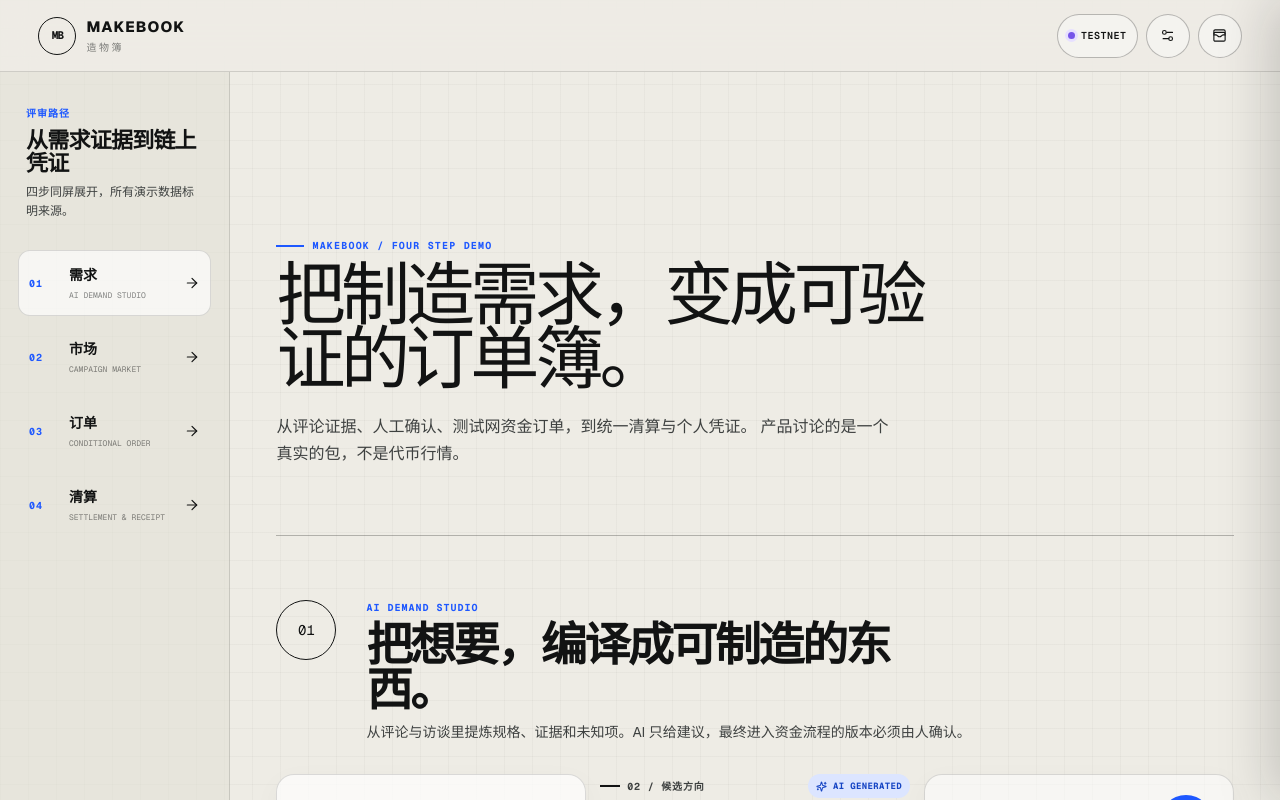
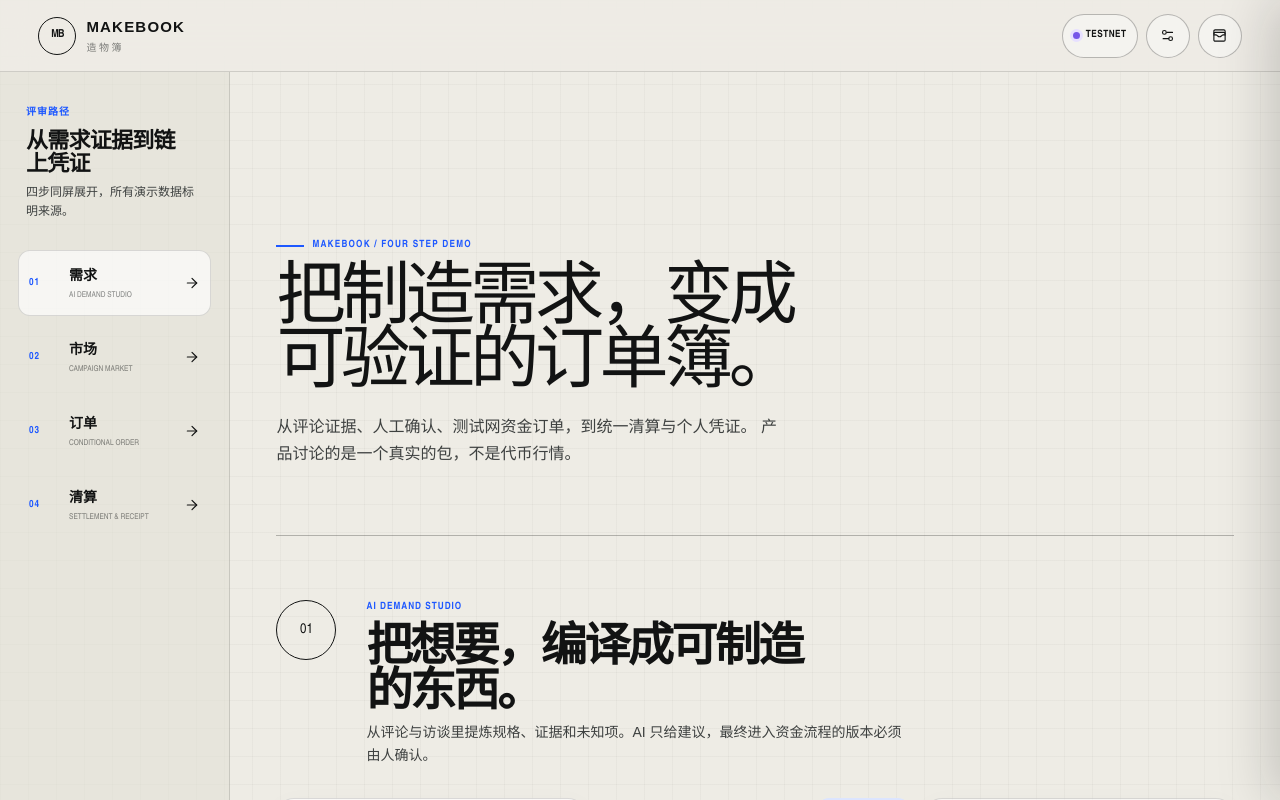
Before and after one commit to Maki3991/study-Makebook, a Next.js app: page / in a window 1280 px wide. Shown: the top 800 px of the page. Built offline with nearby package versions, Linux system fonts and the light colour scheme.

Commit message:
fix: remove broken runtime font loading

```diff
--- a/app/globals.css
+++ b/app/globals.css
@@ -1,6 +1,10 @@
 @import "tailwindcss";
 
 :root {
+  --font-geist-sans: "Arial", "Helvetica Neue", "PingFang SC",
+    "Microsoft YaHei", ui-sans-serif, system-ui, sans-serif;
+  --font-geist-mono: "Arial Narrow", "Roboto Mono", "SFMono-Regular",
+    Consolas, ui-monospace, monospace;
   --paper: #eeece5;
   --paper-deep: #e2dfd5;
   --ink: #121313;
--- a/app/layout.tsx
+++ b/app/layout.tsx
@@ -1,16 +1,5 @@
 import type { Metadata, Viewport } from "next";
-import { Geist, Geist_Mono } from "next/font/google";
 import "./globals.css";
-
-const geistSans = Geist({
-  variable: "--font-geist-sans",
-  subsets: ["latin"],
-});
-
-const geistMono = Geist_Mono({
-  variable: "--font-geist-mono",
-  subsets: ["latin"],
-});
 
 export const metadata: Metadata = {
   title: {
@@ -38,10 +27,7 @@ export default function RootLayout({
   children: React.ReactNode;
 }>) {
   return (
-    <html
-      lang="zh-CN"
-      className={`${geistSans.variable} ${geistMono.variable}`}
-    >
+    <html lang="zh-CN">
       <body>{children}</body>
     </html>
   );
```
